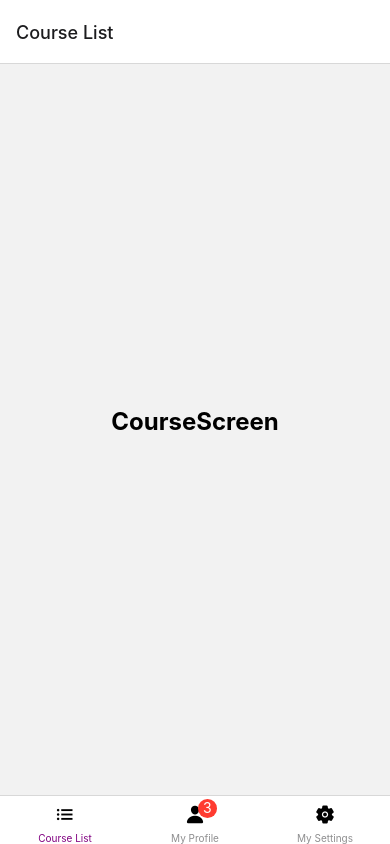
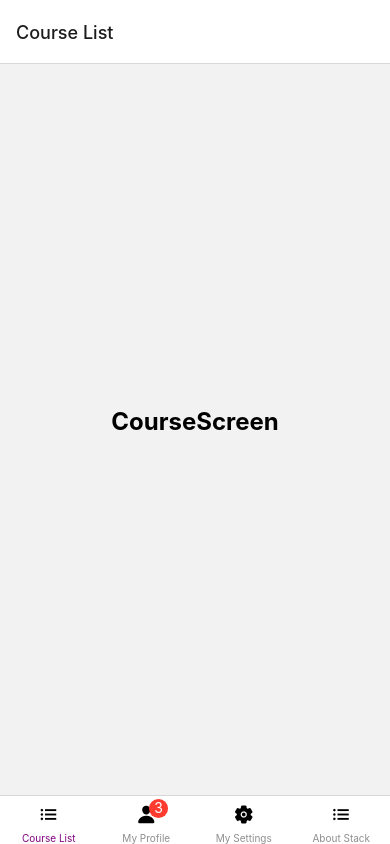
Before and after one commit to VanshSh/react_native_learning_from_codeevolution, a React Native app: screen / in a window 390 px wide. Built offline with nearby package versions, Linux system fonts and the light colour scheme.

Commit message:
feat: :sparkles: Video 82 => Nesting Navigation

```diff
--- a/App.js
+++ b/App.js
@@ -6,6 +6,7 @@ import CourseScreen from './screens/CourseScreen'
 import ProfileScreen from './screens/ProfileScreen'
 import SettingsScreen from './screens/SettingsScreen'
 import Ionicons from '@expo/vector-icons/Ionicons'
+import { AboutStack } from './AppStack'
 
 const Tab = createBottomTabNavigator()
 const App = () => {
@@ -43,6 +44,15 @@ const App = () => {
             tabBarIcon: () => <Ionicons name={'settings'} size={20} />,
           }}
         />
+        <Tab.Screen
+          name='About Stack'
+          component={AboutStack}
+          options={{
+            tabBarLabel: 'About Stack',
+            tabBarIcon: () => <Ionicons name={'list'} size={20} />,
+            headerShown: false,
+          }}
+        />
       </Tab.Navigator>
     </NavigationContainer>
   )
--- a/AppStack.js
+++ b/AppStack.js
@@ -4,15 +4,10 @@ import HomeScreen from './screens/HomeScreen'
 import AboutScreen from './screens/AboutScreen'
 import { Pressable, Text } from 'react-native'
 
-export default function App() {
 const Stack = createStackNavigator()
+
+export const AboutStack = () => {
   return (
-    <NavigationContainer>
-      {/* <ListsRN /> */}
-      {/* <StylingRN/> */}
-      {/* <RNFormsComponents /> */}
-      {/* <RNForm/> */}
-      {/* <RNNetworking /> */}
     <Stack.Navigator
       initialRouteName='Home'
       screenOptions={{
@@ -54,6 +49,17 @@ export default function App() {
         // })}
       />
     </Stack.Navigator>
+  )
+}
+export default function App() {
+  return (
+    <NavigationContainer>
+      {/* <ListsRN /> */}
+      {/* <StylingRN/> */}
+      {/* <RNFormsComponents /> */}
+      {/* <RNForm/> */}
+      {/* <RNNetworking /> */}
+      <AboutStack />
     </NavigationContainer>
   )
 }
```
Also changed, not shown: 1 other file (tests, documents, lock files or other folders). Lines whose indentation alone changed are shown as unchanged.
